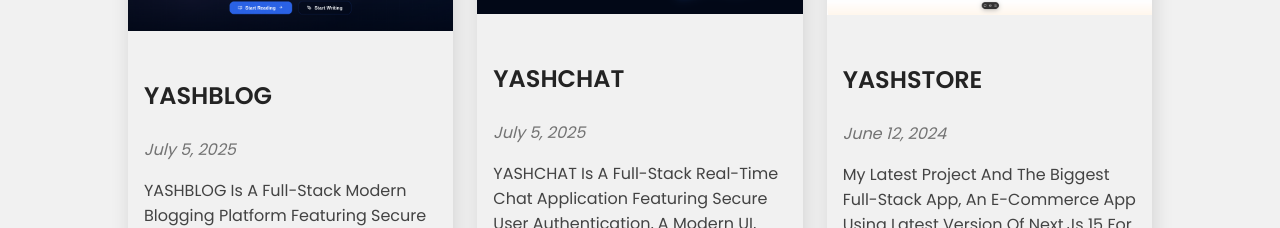
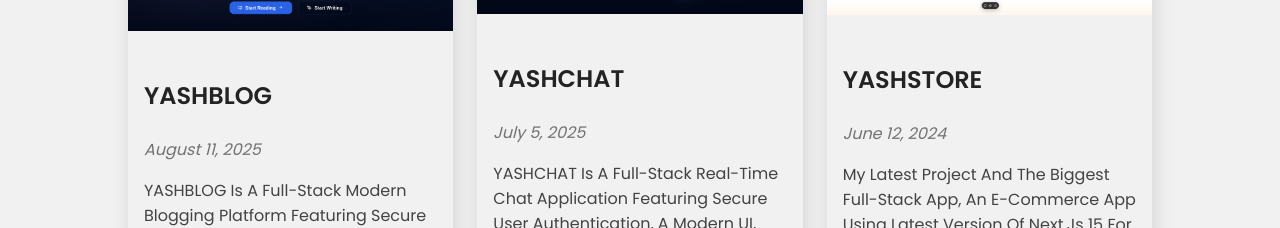
Before and after one commit to YASHDEV42/projects, a Next.js app: page / in a window 1280 px wide. Shown: the part 1040-1268 px from the top of the page. Built offline with nearby package versions, Linux system fonts and the light colour scheme.

Commit message:
Revise project entries and update dates
Updated project details, including new dates and links.

```diff
--- a/projects.js
+++ b/projects.js
@@ -3,7 +3,7 @@ const projects = [
     title: "YASHBLOG",
     image: "YASHBLOG.png",
     excerpt: "YASHBLOG is a full-stack modern blogging platform featuring secure authentication, rich text editing, real-time interactions, and a beautiful responsive UI. The project is split into two main folders: a frontend built with Next.js 15 and React 19, and a backend built with Express.js and MongoDB.",
-    date: "2025-07-05",
+    date: "2025-08-11",
     isFeatured: true,
     link: "https://yashblog-hazel.vercel.app",
     tools: [
```
